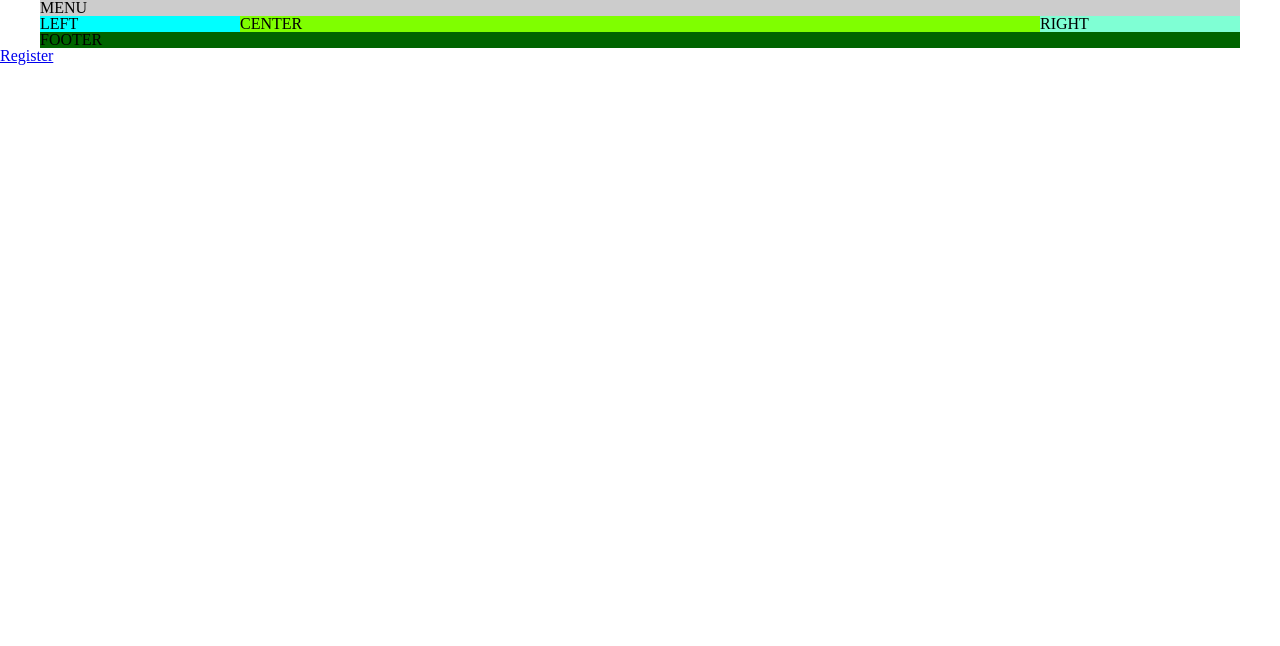
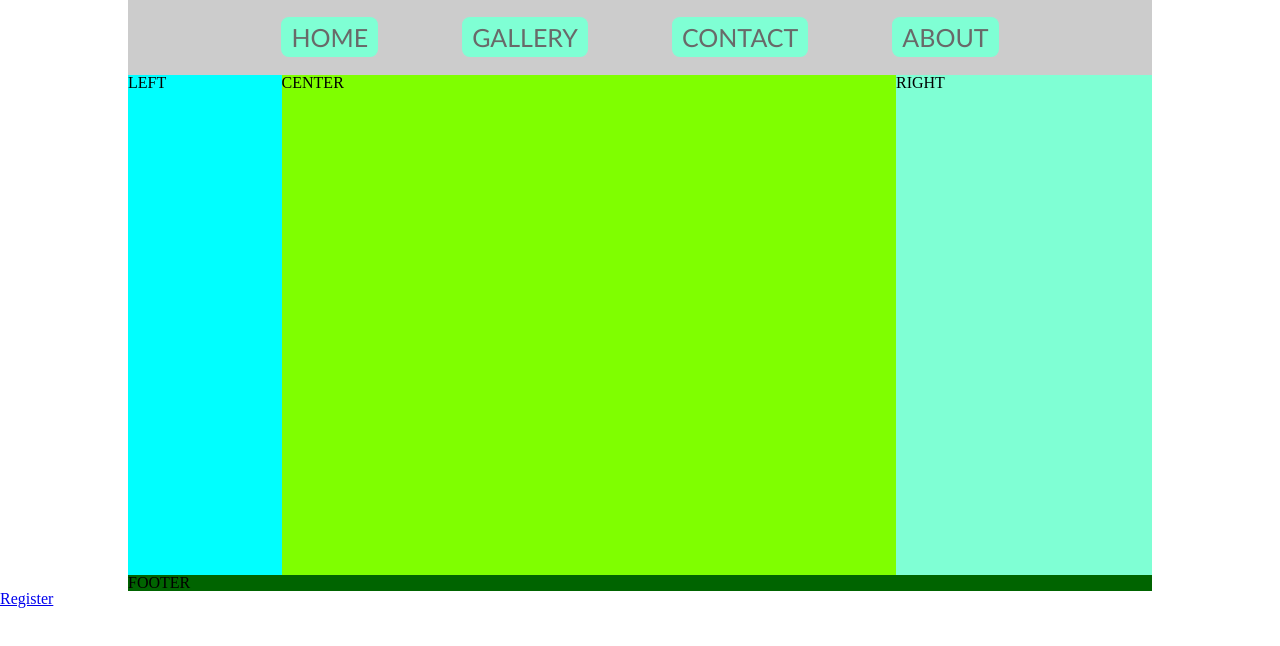
Before and after one commit to MarisZeibe/mariszeibe.github.io, a plain HTML site: page index.html in a window 1280 px wide. Drawn offline with Linux system fonts and the light colour scheme.

Commit message:
Menu buttons

```diff
--- a/css/style.css
+++ b/css/style.css
@@ -1,27 +1,55 @@
 .mainbox{
     background-color: #ffff99;
-    width: 1200px;
-    margin: 0px auto;
+    width: 80%;
+    margin: auto;
 }
-.header{
+.menu{
     background-color: #cccccc;
+    text-align: center;
+    height: 75px;
+}
+.menu>ul>li{
+    padding: 10px 40px 10px 40px;
+    position: relative;
+    top: 15px;
+    font-family: Calibri, serif;
+    font-size: 25px;
+    display: inline-block;
+
+}
+.menu>ul>li>a{
+    background-color: aquamarine;
+    padding: 5px 10px 5px 10px;
+    text-decoration: none;
+    color: dimgray;
+    border-radius: 8px;
+}
+.menu>ul>li>a:hover, menu>ul>li>a:active{
+    background-color: aqua;
 }
 .left{
     background-color: aqua;
-    width: 200px;
+    width: 15%;
     float: left;
-    height: auto;
+    height: 500px;
 }
 .center{
     background-color: chartreuse;
-    width: 800px;
+    width: 60%;
+    height: 500px;
     float: left;
 }
 .right{
     background-color: aquamarine;
-    width: 200px;
+    width: 25%;
     float: left;
+    height: 500px;
 }
 .footer{
     background-color: darkgreen;
 }
+@media only screen and (max-width: 768px) {
+    .mainbox{
+        width: 100%;
+    }
+}
--- a/index.html
+++ b/index.html
@@ -8,7 +8,14 @@
 </head>
 <body>
 	<div class="mainbox">
-		<div class="header">MENU</div>
+		<div class="menu">
+			<ul>
+				<li><a href="index.html">HOME</a></li>
+				<li><a href="gallery.html">GALLERY</a></li>
+				<li><a href="contact.html">CONTACT</a></li>
+				<li><a href="about.html">ABOUT</a></li>
+			</ul>
+		</div>
 		<div class="left">LEFT</div>
 		<div class="center">CENTER</div>
 		<div class="right">RIGHT</div>
```
Also changed, not shown: about.html (added, +10 -0 lines), contact.html (added, +10 -0 lines), gallery.html (added, +10 -0 lines).
